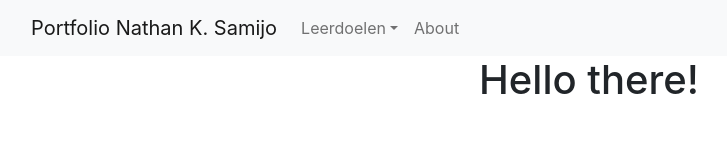
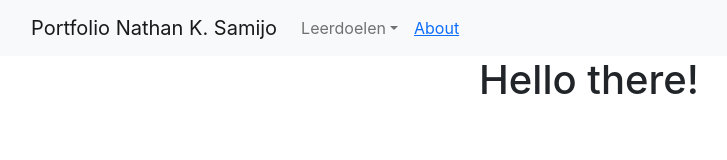
Before and after one commit to Nsamijo/Stage, a React (Create React App) app: page / in a window 1280 px wide. Shown: the top 160 px of the page, without its empty margins (51-778 px from the left). Built offline with nearby package versions, Linux system fonts and the light colour scheme.

Commit message:
Summary: Restructured App component
Changes:
- app.jsx:
  - Added NavBar Component
  - Removed Switch

```diff
--- a/src/app.jsx
+++ b/src/app.jsx
@@ -1,6 +1,6 @@
 import React from "react";
-import Navigation from "./components/navigation/Navigation";
-import {HashRouter as Router, Switch, Route} from "react-router-dom";
+import {HashRouter as Router, Route, Link} from "react-router-dom";
+import {Container, Nav, Navbar, NavDropdown} from "react-bootstrap";
 import About from "./components/about/about";
 import Home from "./components/home/Home";
 
@@ -8,16 +8,40 @@ function App() {
     return (
         <Router>
             <div className="App">
-                    <Navigation/>
+
+                {/*Navigation*/}
+                <Navbar bg="light" expand="lg">
+                    <Container>
+                        <Navbar.Brand href="/Stage">Portfolio Nathan K. Samijo</Navbar.Brand>
+                        <Navbar.Toggle aria-controls="basic-navbar-nav" />
+                        <Navbar.Collapse id="basic-navbar-nav">
+                            <Nav className="me-auto">
+                                <NavDropdown title="Leerdoelen" id="basic-nav-dropdown">
+                                    <NavDropdown.Item href="#action/3.1">Manage en Control</NavDropdown.Item>
+                                    <NavDropdown.Item href="#action/3.2">Analyseren</NavDropdown.Item>
+                                    <NavDropdown.Item href="#action/3.3">Adviseren</NavDropdown.Item>
+                                    <NavDropdown.Item href="#action/3.3">Realiseren</NavDropdown.Item>
+                                    <NavDropdown.Item href="#action/3.3">Professional Skills</NavDropdown.Item>
+                                </NavDropdown>
+                                    <Nav.Link activeClassName="chosen">
+                                        <Link
+                                            to="/About"
+                                        >
+                                            About
+                                        </Link>
+                                    </Nav.Link>
+                            </Nav>
+                        </Navbar.Collapse>
+                    </Container>
+                </Navbar>
+                {/*Navigation*/}
                 <div className="Content">
-                    <Switch>
-                        <Route exact path="/">
-                            <Home/>
-                        </Route>
-                        <Route path="/Stage/About">
-                            <About/>
-                        </Route>
-                    </Switch>
+                    <Route exact path="/">
+                        <Home/>
+                    </Route>
+                    <Route exact path="/About">
+                        <About/>
+                    </Route>
                 </div>
             </div>
         </Router>
```
